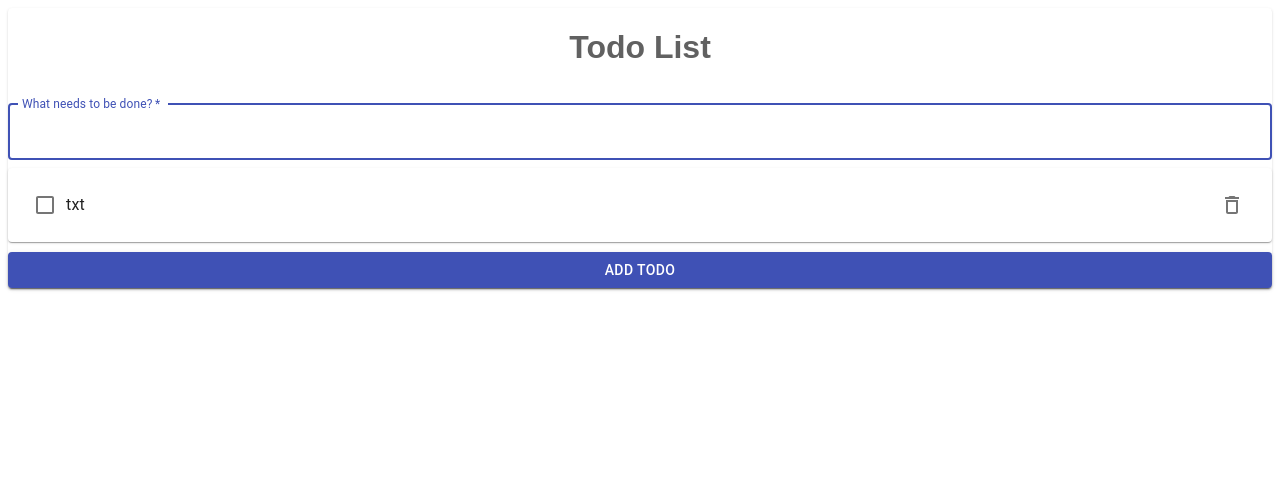
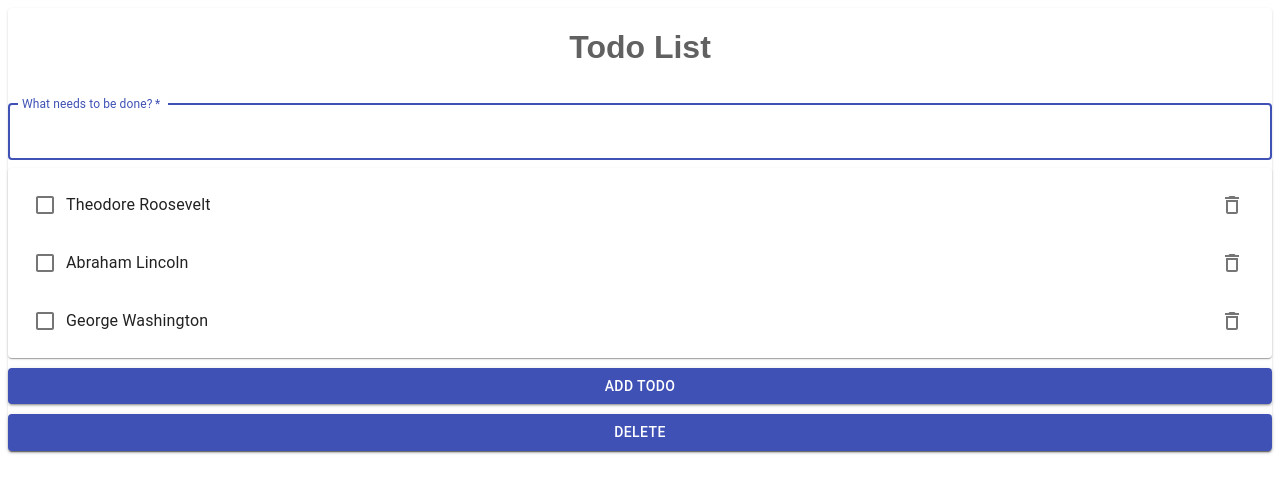
Before and after one commit to Shakirzhan/todo, a React app: page / in a window 1280 px wide. Shown: the top 492 px of the page. Built offline with nearby package versions, Linux system fonts and the light colour scheme; sample sign-in values are in the browser's storage.

Commit message:
version check

```diff
--- a/package.json
+++ b/package.json
@@ -30,6 +30,7 @@
     "babel-preset-react": "^6.16.0",
     "babel-preset-stage-0": "^6.24.1",
     "html-webpack-plugin": "^3.2.0",
+    "lodash": "^4.17.19",
     "path": "^0.12.7",
     "webpack": "^4.15.0",
     "webpack-cli": "^3.0.8",
--- a/src/components/HomePage/HomePage.js
+++ b/src/components/HomePage/HomePage.js
@@ -6,7 +6,7 @@ import TextField from '@material-ui/core/TextField';
 
 import { connect } from 'react-redux';
 
-import { TodoComponentInput } from '../TodoComponentInput';
+import { TodoComponentInput } from '../TodoComponentList';
 
 class HomePage extends Component {
   render () {
--- a/src/components/TodoComponentInput/index.js
+++ /dev/null
@@ -1 +0,0 @@
-export * from './TodoComponentInput';
--- a/src/components/TodoComponentInput/TodoComponentInput.js
+++ b/src/components/TodoComponentList/TodoComponentInput.js
@@ -1,15 +1,37 @@
 import React, { Component } from 'react';
 import Button from '@material-ui/core/Button';
 import TextField from '@material-ui/core/TextField';
+import { bindActionCreators } from 'redux';
 
 import { connect } from 'react-redux';
 
-import { TodoComponentList } from '../TodoComponentList';
+import { TodoComponentList } from './TodoComponentList';
+import * as FriendsActions from './actions';
 
 class TodoComponentInput extends Component {
+  state = {
+    name: ''
+  }
+
+  onSubmit = (e) => {
+    e.preventDefault();
+    const { dispatch } = this.props;
+    const action = bindActionCreators(FriendsActions, dispatch);
+    action.addFriend(this.state.name);
+    this.setState({ name: '' });
+  }
+
+  onDelete = () => {
+    const { dispatch } = this.props;
+    const action = bindActionCreators(FriendsActions, dispatch);
+    action.deleteFriendAll([1,3]);
+  }
+
   render () {
+    const { name } = this.state;
+
     return (
-      <form id="myForm">
+      <form id="myForm" onSubmit={this.onSubmit}>
         <div>
           <TextField
             variant="outlined"
@@ -21,6 +43,8 @@ class TodoComponentInput extends Component {
             name="email"
             autoComplete="email"
             autoFocus
+            onChange={e => this.setState({name: e.target.value})}
+            value={name}
           />
         </div>
 
@@ -31,8 +55,18 @@ class TodoComponentInput extends Component {
           fullWidth
           variant="contained"
           color="primary"
+          style={{marginBottom: 10}}
         >
           Add todo
+        </Button>
+
+        <Button
+          fullWidth
+          variant="contained"
+          color="primary"
+          onClick={this.onDelete}
+        >
+          Delete
         </Button>
       </form>
     );
--- a/src/components/TodoComponentList/TodoComponentItem.js
+++ b/src/components/TodoComponentList/TodoComponentItem.js
@@ -6,18 +6,42 @@ import ListItemText from "@material-ui/core/ListItemText";
 import ListItemSecondaryAction from "@material-ui/core/ListItemSecondaryAction";
 import DeleteOutlined from "@material-ui/icons/DeleteOutlined";
 
+import { bindActionCreators } from 'redux';
+
 import { connect } from 'react-redux';
 
+import * as FriendsActions from './actions';
+
 class TodoComponentItem extends Component {
+  onDeleteFriend = () => {
+    const { dispatch, id } = this.props;
+    const action = bindActionCreators(FriendsActions, dispatch);
+    action.deleteFriend(id);
+  }
+
+  onChangeCheckbox = () => {
+    const { dispatch, id, friendList: { friends } } = this.props;
+    const action = bindActionCreators(FriendsActions, dispatch);
+    if(!friends.find(friend => friend === id)) {
+      action.addFriendCheckbox(id);
+    } else {
+      action.deleteFriendCheckbox(id);
+    }
+  }
+
   render() {
+    const { name, id, friendList: { friends } } = this.props;
+
     return (
       <ListItem>
         <Checkbox
           disableRipple
+          checked={ !!friends.find(friend => friend === id) }
+          onChange={this.onChangeCheckbox}
         />
-        <ListItemText primary="txt" />
+        <ListItemText primary={name} />
           <ListItemSecondaryAction>
-            <IconButton aria-label="Delete Todo">
+            <IconButton aria-label="Delete Todo" onClick={this.onDeleteFriend}>
               <DeleteOutlined />
             </IconButton>
           </ListItemSecondaryAction>
@@ -27,7 +51,9 @@ class TodoComponentItem extends Component {
 }
 
 function mapStateToProps(state) {
-  return {};
+  return {
+    friendList: state.friendList
+  };
 }
 
 const connectedTodoComponentItem = connect(mapStateToProps)(TodoComponentItem);
--- a/src/components/TodoComponentList/TodoComponentList.js
+++ b/src/components/TodoComponentList/TodoComponentList.js
@@ -9,10 +9,11 @@ import { TodoComponentItem } from './TodoComponentItem';
 
 class TodoComponentList extends Component {
   render() {
+    const { friendList: { friendsById } } = this.props;
     return (
       <Paper style={{ marginBottom: 10 }}>
         <List>
-          <TodoComponentItem />
+          {!!friendsById.length && friendsById.map(friend => <TodoComponentItem id={friend.id} key={friend.id} name={friend.name} friendsById={friendsById} />)}
         </List>
       </Paper>
     );
@@ -20,7 +21,9 @@ class TodoComponentList extends Component {
 }
 
 function mapStateToProps(state) {
-  return {};
+  return {
+    friendList: state.friendList
+  };
 }
 
 const connectedTodoComponent = connect(mapStateToProps)(TodoComponentList);
--- /dev/null
+++ b/src/components/TodoComponentList/actions.js
@@ -0,0 +1,43 @@
+import * as types from './constants';
+
+export function addFriend(name) {
+  return {
+    type: types.ADD_FRIEND,
+    name
+  };
+}
+
+export function addFriendCheckbox(id) {
+  return {
+    type: types.CHECKBOX_FRIEND_ADD,
+    id
+  };
+}
+
+export function deleteFriend(id) {
+  return {
+    type: types.DELETE_FRIEND,
+    id
+  };
+}
+
+export function deleteFriendCheckbox(id) {
+  return {
+    type: types.CHECKBOX_FRIEND_DELETED,
+    id
+  };
+}
+
+export function deleteFriendAll(ids) {
+  return {
+    type: types.DELETE_FRIEND_ALL,
+    ids
+  };
+}
+
+export function starFriend(id) {
+  return {
+    type: types.STAR_FRIEND,
+    id
+  };
+}
--- /dev/null
+++ b/src/components/TodoComponentList/constants.js
@@ -0,0 +1,6 @@
+export const ADD_FRIEND = 'ADD_FRIEND';
+export const STAR_FRIEND = 'STAR_FRIEND';
+export const DELETE_FRIEND = 'DELETE_FRIEND';
+export const DELETE_FRIEND_ALL = 'DELETE_FRIEND_ALL';
+export const CHECKBOX_FRIEND_ADD = 'CHECKBOX_FRIEND_ADD';
+export const CHECKBOX_FRIEND_DELETED = 'CHECKBOX_FRIEND_DELETED';
--- a/src/components/TodoComponentList/index.js
+++ b/src/components/TodoComponentList/index.js
@@ -1 +1 @@
-export * from './TodoComponentList';
+export * from './TodoComponentInput';
--- /dev/null
+++ b/src/components/TodoComponentList/reducer.js
@@ -0,0 +1,63 @@
+import * as types from './constants';
+//import omit from 'lodash/omit';
+import assign from 'lodash/assign';
+import mapValues from 'lodash/mapValues';
+
+const initialState = {
+  friends: [],
+  friendsById: [
+    {
+      id: 1,
+      name: 'Theodore Roosevelt'
+    },
+    {
+      id: 2,
+      name: 'Abraham Lincoln'
+    },
+    {
+      id: 3,
+      name: 'George Washington'
+    }
+  ]
+};
+
+export function friends(state = initialState, action) {
+  switch (action.type) {
+
+    case types.ADD_FRIEND:
+      const newId = state.friendsById.length + 1;
+      console.log('newId', newId);
+      return {
+        ...state,
+        friendsById: state.friendsById.concat({ id: newId, name: action.name })
+      }
+
+    case types.DELETE_FRIEND:
+      return {
+        ...state,
+        friends: state.friends.filter(id => id !== action.id),
+        friendsById: state.friendsById.filter(friend => friend.id !== action.id)
+      }
+
+      case types.DELETE_FRIEND_ALL:
+        return {
+          ...state,
+          friendsById: state.friendsById.filter(friend => !state.friends.includes(friend.id))
+        }
+
+      case types.CHECKBOX_FRIEND_ADD:
+        return {
+          ...state,
+          friends: state.friends.concat(action.id)
+        }
+
+      case types.CHECKBOX_FRIEND_DELETED:
+        return {
+          ...state,
+          friends: state.friends.filter(friend => friend !== action.id)
+        }
+
+    default:
+      return state;
+  }
+}
--- a/src/reducers/index.js
+++ b/src/reducers/index.js
@@ -2,10 +2,12 @@ import { combineReducers } from 'redux';
 
 import { authentication } from '../components/LoginPage/reducer'
 import { alert } from '../alert';
+import { friends as friendList } from '../components/TodoComponentList/reducer'
 
 const rootReducer = combineReducers({
   authentication,
-  alert
+  alert,
+  friendList
 });
 
 export default rootReducer;
--- a/webpack.config.js
+++ b/webpack.config.js
@@ -18,7 +18,7 @@ module.exports = {
     })],
     devServer: {
         historyApiFallback: true,
-        port: 3000,
-        host: 'localhost'
+        port: 80,
+        host: '0.0.0.0'
     }
 }
```
Also changed, not shown: 1 other file (tests, documents, lock files or other folders).
